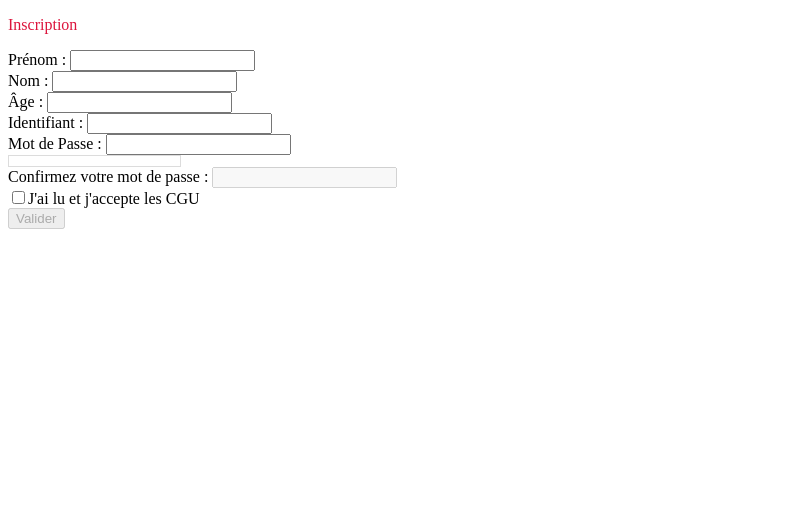
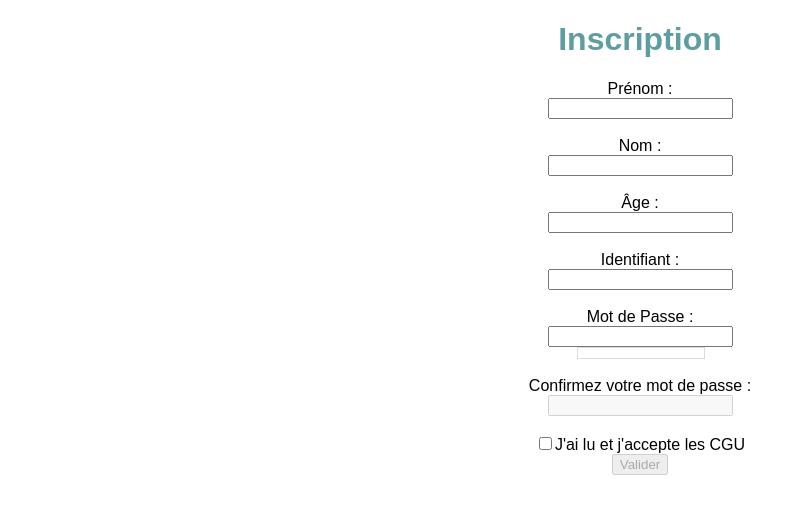
Before and after one commit to charli-pn/Javascript---TP, a plain HTML site: page form.html in a window 1280 px wide. Shown: the whole page, without its empty margins (0-805 px from the left). Drawn offline with Linux system fonts and the light colour scheme.

Commit message:
fonctionnel

```diff
--- a/form.css
+++ b/form.css
@@ -10,16 +10,24 @@
     color: red;
 }
 
-p {
-    color: crimson;
+body {
+    font-family: sans-serif;
+    text-align: center;
+}
+
+h1 {
+    color: cadetblue;
+    font-family: sans-serif;
 }
 
 #progressbar {
     height: 10px;
-    width: 171px;
+    width: 10%;
+    margin-left: 45%;
     border-style: solid;
     border-width: 1px;
     border-color: gainsboro;
+
 }
 
 .e0 {
--- a/form.html
+++ b/form.html
@@ -8,42 +8,44 @@
     </head>
     <body>
         <script src="form.js"></script>
-        <p >Inscription</p>
+        <h1>Inscription</h1>
         <form id="form">
 
-            <label for="Prenom">Prénom :
+            <label for="Prenom">Prénom :<br>
                 <input type="text" id = "Prenom" >
+            </label>
+            <br><br>
+
+            <label for="Nom">Nom :<br>
+                <input type="text" id = "Nom">
+            </label><br><br>
+
+            <label for="Age" >Âge :<br>
+                <input type="number" id = "Age" >
             </label><br>
-            <span id="messagePrenom" class="erreur"></span>
-
-            <label for="Nom">Nom :
-                <input type="text" id = "Nom">
-            </label><br>
-            <span id="messageNom" class="erreur"></span>
-
-            <label for="Age" >Âge :
-                <input type="number" id = "Age" >
-            </label>
             <span id="messageAge" class="erreur"></span><br>
 
-            <label for="Id">Identifiant :
+            <label for="Id">Identifiant :<br>
                 <input type="text" id = "Id">
-            </label>
+            </label><br>
             <span id="messageId" class="erreur"></span><br>
 
-            <label for="password">Mot de Passe :
+            <label for="password">Mot de Passe :<br>
                 <input type="password" id = "password">
-            </label>
+            </label><br>
+
             <div id="progressbar">
                 <div id="progress" class="e0">
                 </div>
             </div>
-            <span id="messagemdp" class="erreur"></span>
 
-            <label for="confirmpassword">Confirmez votre mot de passe :
+            <span id="messagemdp" class="erreur"></span><br>
+
+
+            <label for="confirmpassword">Confirmez votre mot de passe :<br>
                 <input type="password" id = "confirmpassword">
             </label><br>
-            <span id="messageConfirm" class="erreur"></span>
+            <span id="messageConfirm" class="erreur"></span><br>
 
             <label for="CGU"><input type="checkbox" id = "CGU">J'ai lu et j'accepte les CGU </label><br>
 
--- a/form.js
+++ b/form.js
@@ -67,7 +67,7 @@ function checkcarsing(str) {
 
 function verification() {
     "use strict";
-
+    //document.getElementById("Valider").removeAttribute("disabled");
     var age = document.getElementById("Age"),
         prenom = document.getElementById("Prenom"),
         nom = document.getElementById("Nom"),
@@ -94,12 +94,14 @@ function verification() {
         document.getElementById("messageAge").textContent = "Vous devez avoir au moins 18 ans.";
     } else if (checkAge(age.value)) {
         age.removeAttribute("class", 'false');
+        document.getElementById("messageAge").textContent = "";
         valide -= 1;
     }
 
     // verif Identifiant
     if (!checkidentifiant(String(identifiant.value)) && identifiant.value !== "") {
         identifiant.setAttribute("class", 'false');
+        document.getElementById("messageId").textContent = "Votre identifiant doit mesurer entre 5 et 12 caractères et ne doit contenir que des lettres.";
     } else if (checkidentifiant(String(identifiant.value))) {
         identifiant.removeAttribute("class", 'false');
         valide -= 1;
@@ -110,7 +112,7 @@ function verification() {
     document.getElementById("messagemdp").textContent = "";
     if (String(mdp1.value) !== "") {
         if (!checknumber(String(mdp1.value))) {
-            messagemdp += "Votre mot de passe doit contenir au moins un chiffre.";
+            messagemdp += "Votre mot de passe doit contenir au moins un chiffre. ";
             force -= 20;
         }
         if (!checkmin(String(mdp1.value))) {
@@ -118,7 +120,7 @@ function verification() {
             force -= 20;
         }
         if (!checkmaj(String(mdp1.value))) {
-            messagemdp += "Votre mot de passe doit contenir au moins une lettre majuscule.";
+            messagemdp += "Votre mot de passe doit contenir au moins une lettre majuscule. ";
             force -= 20;
         }
         if (!checkcarsing(String(mdp1.value))) {
@@ -157,8 +159,13 @@ function verification() {
         mdp2.setAttribute('disabled', true);
     }
 
+    //verif cgu
+    if(cgu.checked) {
+        valide -= 1;
+    }
+
     //verif CGU
-    if (cgu.getAttribute("checked") && valide === 1) {
+    if (valide === 0) {
         document.getElementById("Valider").removeAttribute("disabled");
     }
     console.log(valide);
```
